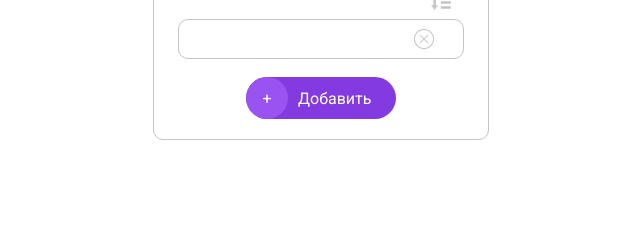
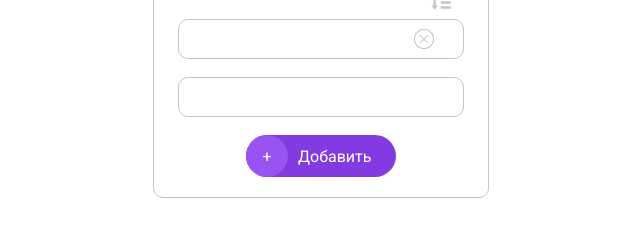
Before and after one commit to Gazanfarli/todo-list, a plain HTML site: page index.html in a window 1280 px wide. Shown: the part 294-530 px from the top of the page, without its empty margins (319-959 px from the left). Drawn offline with Linux system fonts and the light colour scheme.

Commit message:
Update main.css

```diff
--- a/main.css
+++ b/main.css
@@ -21,6 +21,14 @@ body{
     background-color: #FFDC40;
     margin-bottom: 0.9rem;
     border-radius: 10px 10px 0 0;
+}
+.card{
+    width: 286px;
+    margin: 0 auto;
+    border: 1px solid #c4c4c4;
+    border-radius: 10px;
+    /* margin: 0 0 18px 0; */
+    min-height: 40px;
 }
 .todo-heading{
     font-weight: 900;
@@ -63,7 +71,7 @@ body{
     display: flex;
     background-color: #833AE0;
     color: white;
-    margin: 0 auto 20px auto;
+    margin: 18px auto 20px auto;
     border-radius: 71px;
     align-items: center;
     cursor: pointer;
```
